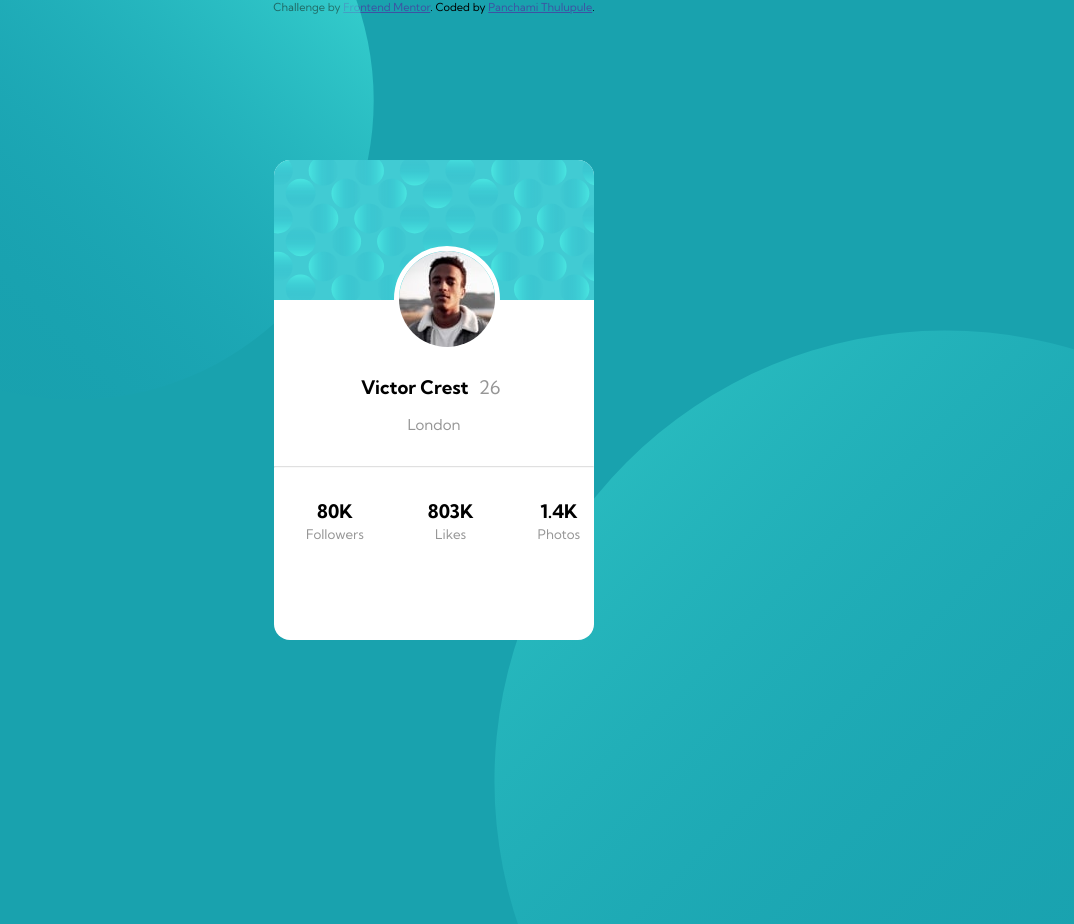
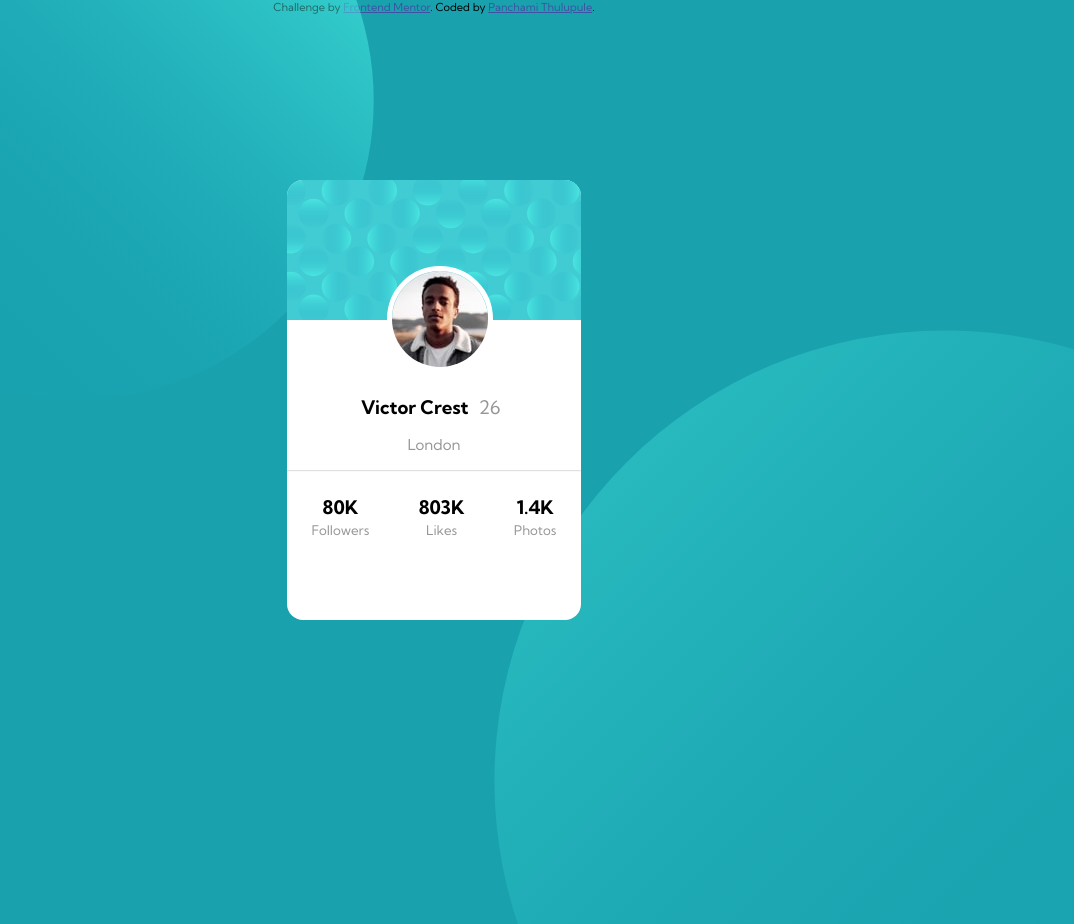
Before and after one commit to panchami6/profile-card-component-main, a plain HTML site: page index.html in a window 1280 px wide. Shown: the top 924 px of the page, without its empty margins (206-1280 px from the left). Drawn offline with Linux system fonts and the light colour scheme.

Commit message:
adjusted width

```diff
--- a/profile-card-component-main/styles.css
+++ b/profile-card-component-main/styles.css
@@ -23,8 +23,7 @@ body{
 .outer-box{
     border: 1px;
     border-radius: 1rem;
-    width: 25%;
-    height: 60%;
+    height: 30%;
     margin: auto;
     position: absolute;
     overflow: hidden;
@@ -114,7 +113,7 @@ hr{
 
 @media only screen and (min-width: 501px) {
     .outer-box{
-        width: 30%;
+        width: 20%;
     }
 
     .bg-top{
--- a/styles.css
+++ b/styles.css
@@ -23,8 +23,7 @@ body{
 .outer-box{
     border: 1px;
     border-radius: 1rem;
-    width: 25%;
-    height: 60%;
+    height: 55%;
     margin: auto;
     position: absolute;
     overflow: hidden;
@@ -43,14 +42,14 @@ hr{
 .hero-img{
     position: absolute;
     top: 86px;
-    left: 120px;
+    left: 100px;
     border-radius: 50%;
     border: 5px solid white;
     }
 
 .hero-name{
     padding-top: 4.5rem;
-    padding-bottom: 2rem;
+    padding-bottom: 1rem;
     text-align: center;
 }
 
@@ -79,7 +78,7 @@ hr{
 
 .followers{
     display: block;
-    padding: 2rem 2rem 5rem 2rem;
+    padding: 1.5rem 1rem 5rem 1rem;
     margin: auto;
     text-align: center;
 }
@@ -90,7 +89,7 @@ hr{
 
 @media only screen and (max-width: 500px) {
     .outer-box{
-        width: 70%;
+        width: 68%;
     }
 
 
@@ -114,7 +113,7 @@ hr{
 
 @media only screen and (min-width: 501px) {
     .outer-box{
-        width: 25%;
+        width: 23%;
     }
 
     .bg-top{
```
